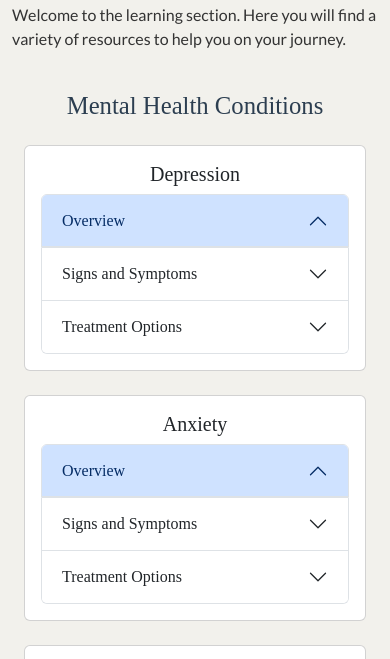
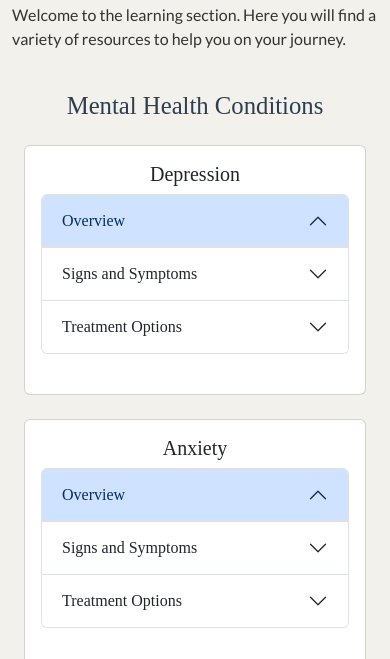
Before and after one commit to AC-dev16/gentle-path, a plain HTML site: page learn.html in a window 390 px wide. Shown: the part 154-813 px from the top of the page. Drawn offline with nearby package versions, Linux system fonts and the light colour scheme; a web font is replaced by a local one.

Commit message:
Refactor media queries for health cards; improve responsiveness for small and medium devices

```diff
--- a/assets/css/style.css
+++ b/assets/css/style.css
@@ -336,16 +336,14 @@ footer {
 /* Media Queries */
 
 /* Small devices (phones, 320px) */
-@media screen and (max-width: 320px) {
-    .health-cards .card{
+@media screen and (min-width: 320px) {
+    .health-cards .card-body{
         min-height: 248px;
     }
 
 }
 
-
-
-/* Responsive adjustments for circular containers */
+/* Medium devices (tablets, 768px) */
 @media (max-width: 768px) {
     .circular-container {
         width: 250px;
@@ -359,7 +357,6 @@ footer {
         line-clamp: 3;
     }
 
-
 }
 
 
```
